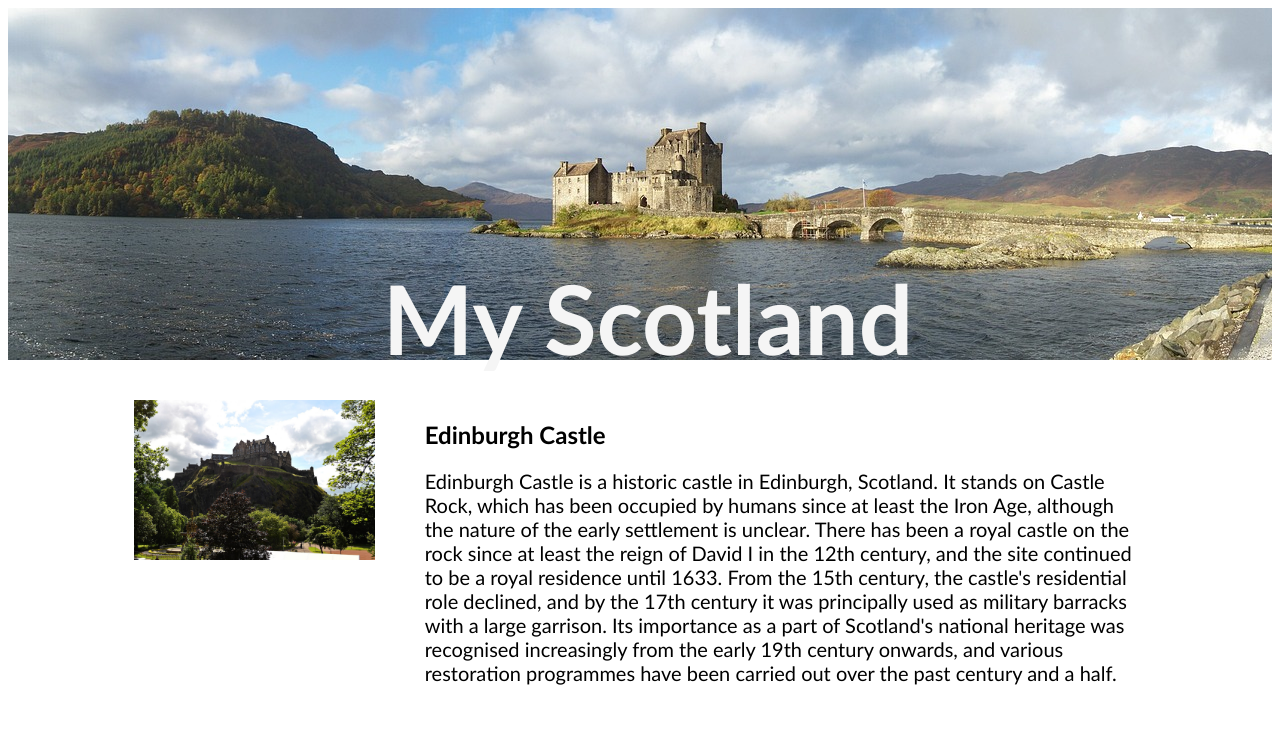
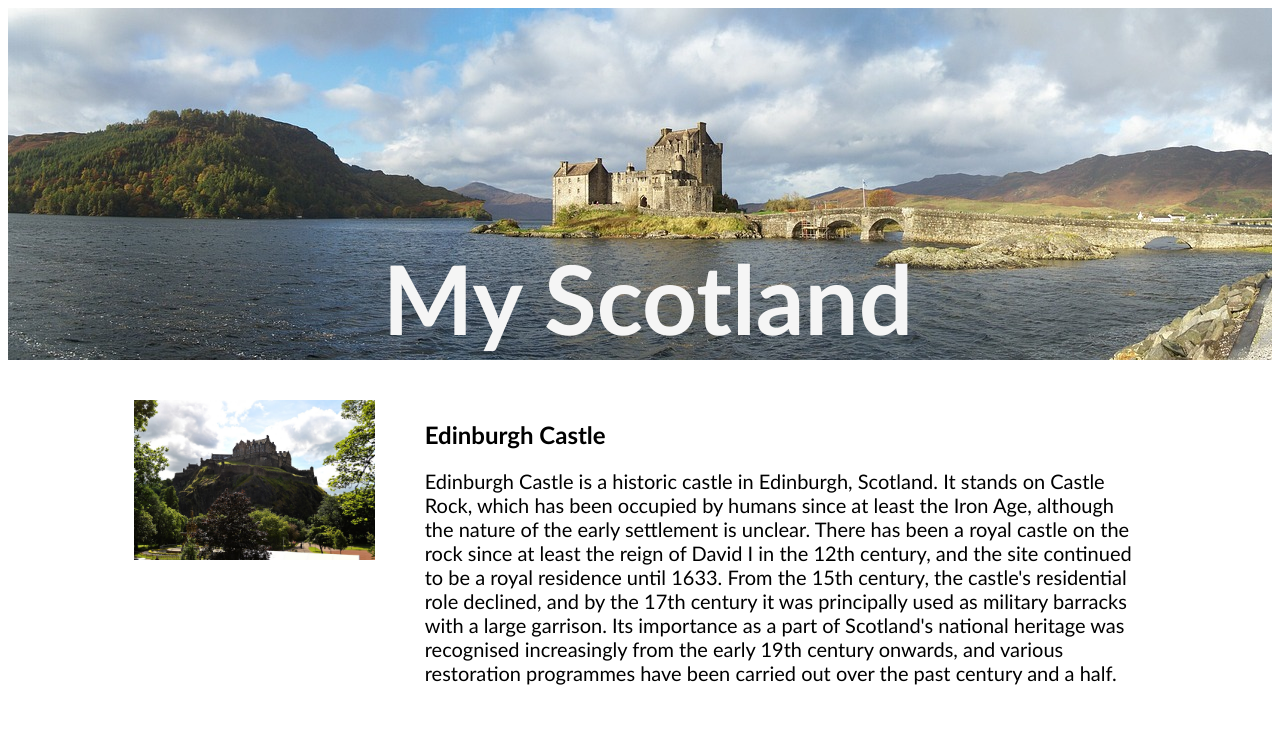
Before and after one commit to grqx/myscotland, a plain HTML site: page index.html in a window 1280 px wide. Shown: the top 752 px of the page. Drawn offline with Linux system fonts and the light colour scheme.

Commit message:
height 160

```diff
--- a/style.css
+++ b/style.css
@@ -22,7 +22,7 @@ img {
     text-align: center;
     color: whitesmoke;
     position: absolute;
-    top: 180px;
+    top: 160px;
     width: 100%;
     font-size: 4rem;
 }
```
